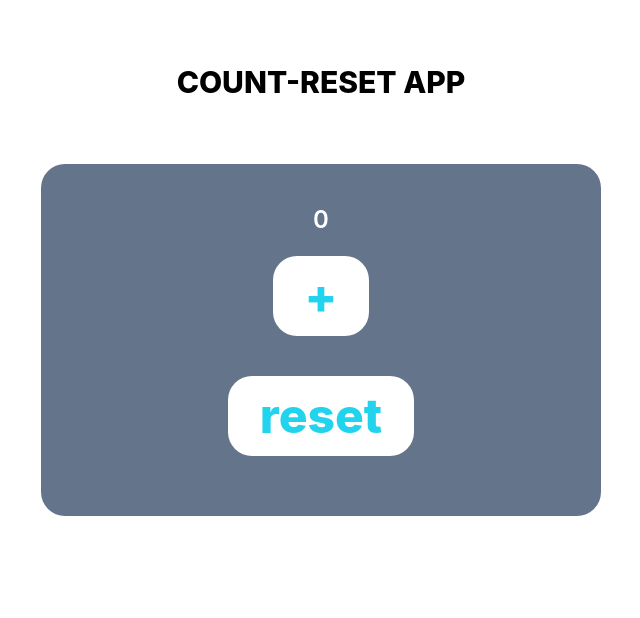
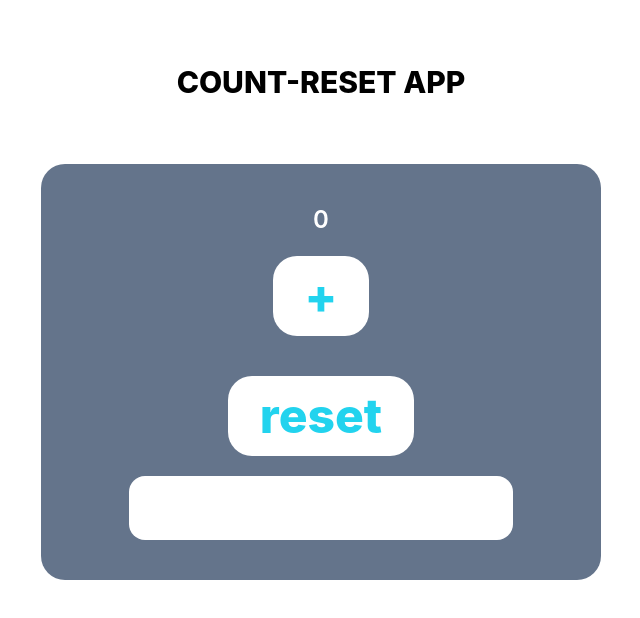
Before and after one commit to darshanbajgain/Count-ResetSimpleReactApp, a React (Create React App) app: page / in a window 1280 px wide. Shown: the top 618 px of the page, without its empty margins (319-959 px from the left). Built offline with nearby package versions, Linux system fonts and the light colour scheme.

Commit message:
styles customized

```diff
--- a/src/App.js
+++ b/src/App.js
@@ -29,7 +29,7 @@ function App() {
         <button className="bg-white font-extrabold text-5xl font-montserrat text-cyan-400  m-5 px-8 py-4 rounded-3xl hover:bg-cyan-400 hover:text-white   transition 500" onClick={resetValue} >
           reset
         </button>
-        <p className='text-red-700 text-lg'>
+        <p className='flex m-auto w-[80%] px-6 py-8 bg-white rounded-2xl text-red-700 text-lg'>
           {message}
         </p>
       </div>
```
